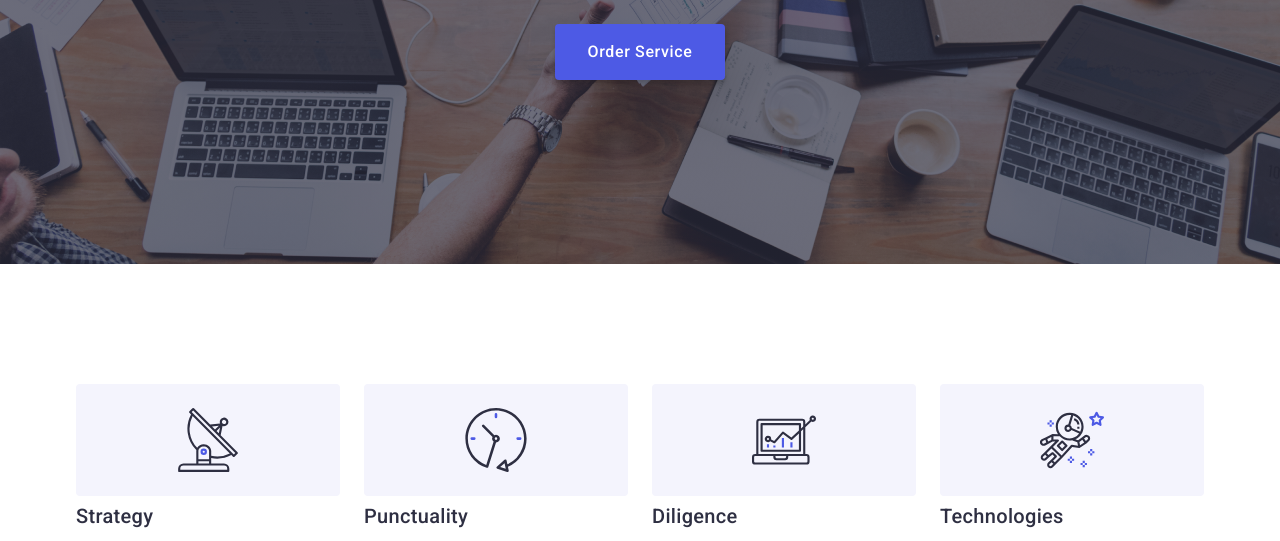
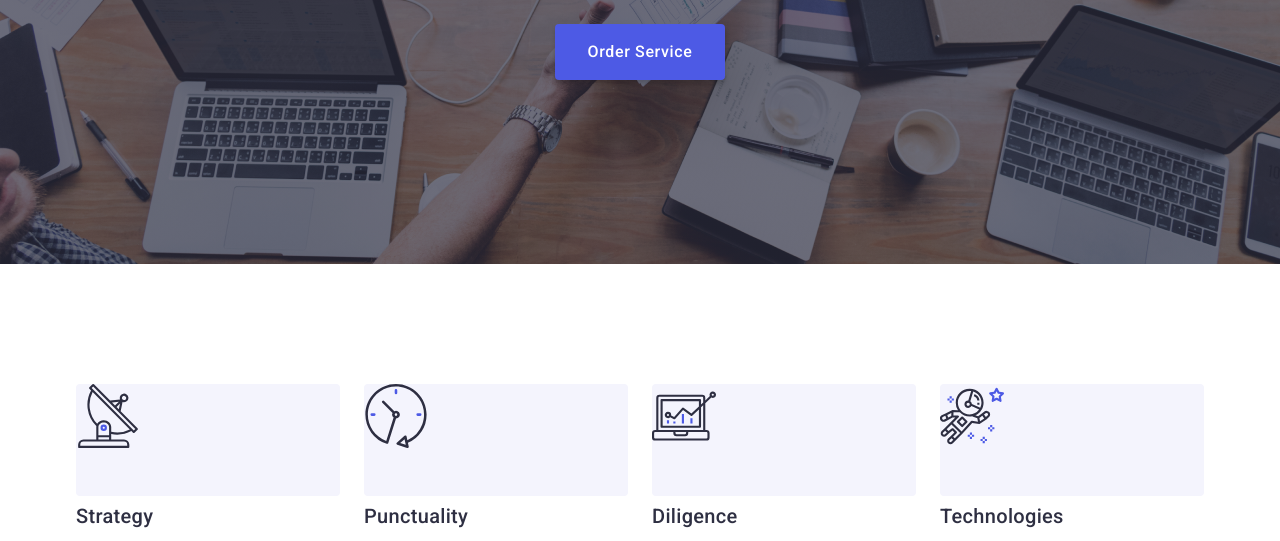
Before and after one commit to TarasP0p0vych/goit-markup-hw-06, a plain HTML site: page index.html in a window 1280 px wide. Shown: the part 409-950 px from the top of the page. Drawn offline with nearby package versions, Linux system fonts and the light colour scheme.

Commit message:
Attempt 5.1

```diff
--- a/css/styles.css
+++ b/css/styles.css
@@ -556,10 +556,7 @@ textarea {
 @media only screen and (min-width: 1158px) {
   .feature-icon-thumb {
     display: flex;
-    width: 100%;
-
-    justify-content: center;
-    align-items: center;
+
     width: 264px;
     height: 112px;
     background-color: var(--white-cornflower-color);
@@ -714,7 +711,6 @@ element.style {
 }
 .team-item {
   /* padding: 32px 16px; */
-  background-color: var(--primary-bg-color);
   box-shadow: 0px 1px 6px rgba(46, 47, 66, 0.08), 0px 1px 1px rgba(46, 47, 66, 0.16),
     0px 2px 1px rgba(46, 47, 66, 0.08);
   border-radius: 0px 0px 4px 4px;
@@ -723,6 +719,7 @@ element.style {
   padding-top: 32px;
   padding-bottom: 32px;
   border-radius: 0px 0px 4px 4px;
+  background-color: var(--white-cornflower-color);
 }
 .social-media-icon {
   fill: var(--white-cornflower-color);
```
